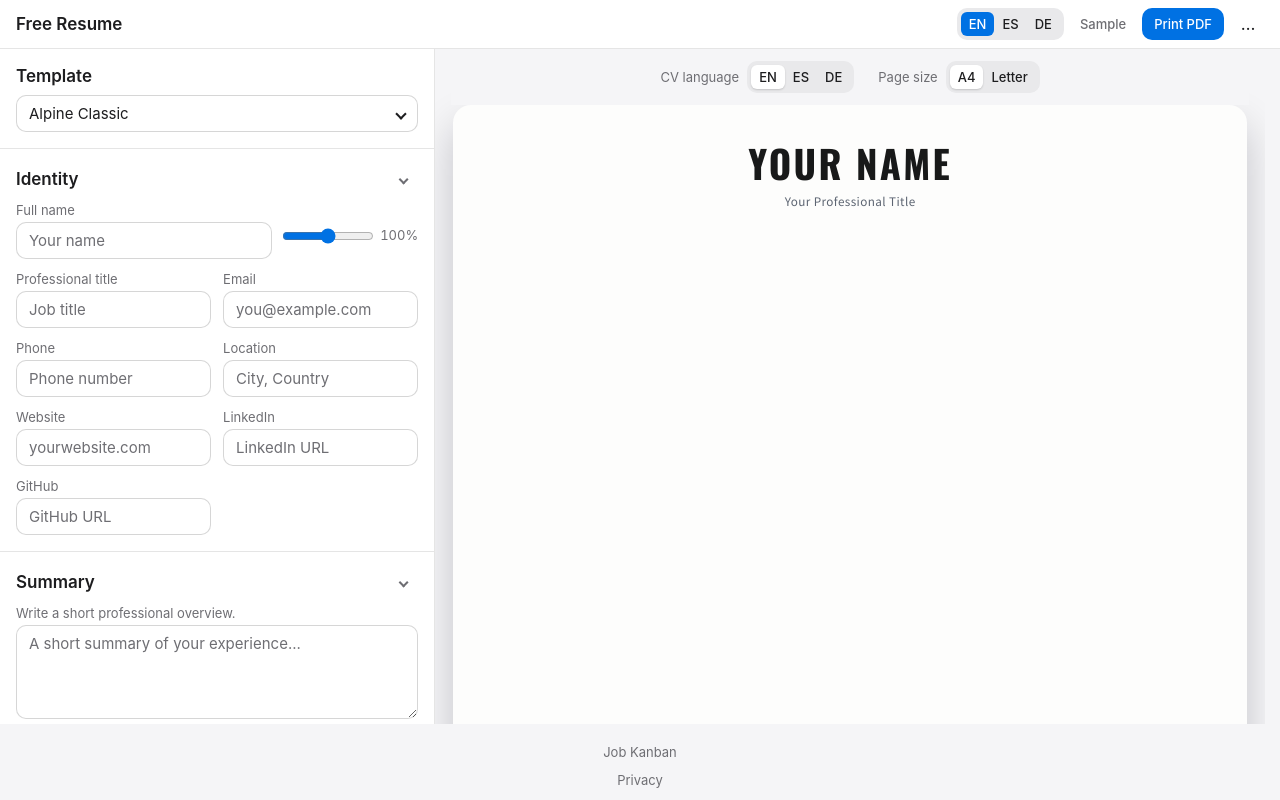
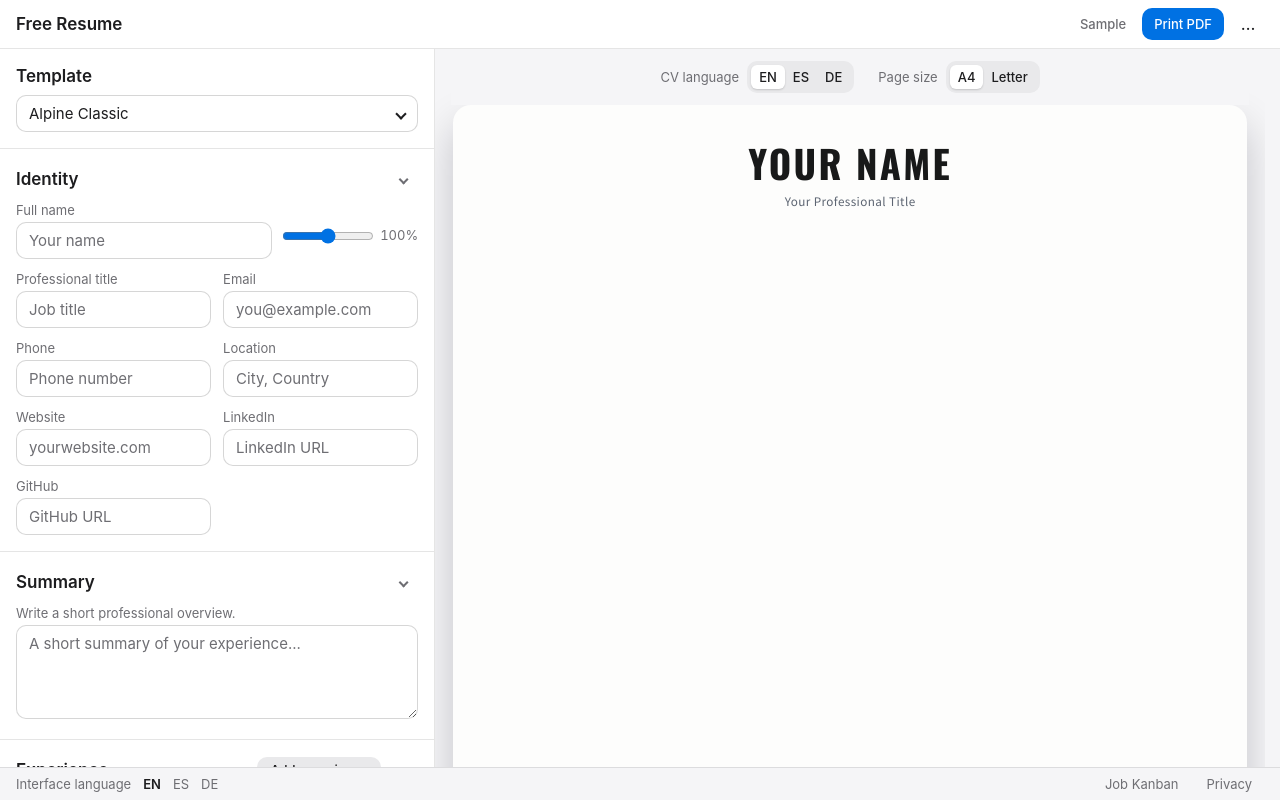
Before and after one commit to hadris-com/free-resume, a browser extension: page index.html in a window 1280 px wide. Drawn offline with Linux system fonts and the light colour scheme.

Commit message:
Move the interface language to the footer and label both selectors
The resume language stays beside the paper as "CV language", the interface
language goes quietly into the footer as "Interface language", each group named
by its visible, translated label.

Part of #40.

```diff
--- a/css/app-shell.css
+++ b/css/app-shell.css
@@ -37,29 +37,6 @@ body {
   display: flex;
   align-items: center;
   gap: var(--ui-space-2);
-}
-
-.lang-switch {
-  display: inline-flex;
-  border-radius: var(--ui-radius-md);
-  padding: var(--ui-space-1);
-  background: var(--ui-fill);
-}
-
-.lang-btn {
-  font-size: var(--ui-text-sm);
-  font-weight: 500;
-  border: 0;
-  background: transparent;
-  color: var(--ui-text);
-  border-radius: var(--ui-radius-sm);
-  padding: var(--ui-space-1) var(--ui-space-2);
-  cursor: pointer;
-}
-
-.lang-btn.active {
-  background: var(--ui-accent-fill);
-  color: var(--ui-on-accent);
 }
 
 .primary-btn {
@@ -175,12 +152,44 @@ body {
 /* ---- Footer ---- */
 .app-footer {
   display: flex;
-  flex-direction: column;
+  flex-wrap: wrap;
   align-items: center;
-  justify-content: center;
+  justify-content: space-between;
+  gap: var(--ui-space-1) var(--ui-space-4);
+  padding: var(--ui-space-1) var(--ui-space-4);
+  border-block-start: 1px solid var(--ui-separator);
+}
+
+.footer-links,
+.lang-switch {
+  display: flex;
+  align-items: center;
   gap: var(--ui-space-1);
-  padding-block: var(--ui-space-4) var(--ui-space-2);
-  padding-inline: 0;
+}
+
+.lang-switch-label {
+  margin-inline-end: var(--ui-space-1);
+  color: var(--ui-text-secondary);
+  font-size: var(--ui-text-sm);
+}
+
+.lang-btn {
+  border: 0;
+  border-radius: var(--ui-radius-sm);
+  padding: var(--ui-space-1);
+  background: transparent;
+  color: var(--ui-text-secondary);
+  font-size: var(--ui-text-sm);
+  cursor: pointer;
+}
+
+.lang-btn:hover {
+  color: var(--ui-text);
+}
+
+.lang-btn.active {
+  color: var(--ui-text);
+  font-weight: 600;
 }
 
 .footer-link,
--- a/index.html
+++ b/index.html
@@ -46,12 +46,6 @@
         </div>
 
         <div class="topbar-controls">
-          <div class="lang-switch" role="group" aria-label="Language">
-            <button type="button" class="lang-btn active" data-lang="en">EN</button>
-            <button type="button" class="lang-btn" data-lang="es">ES</button>
-            <button type="button" class="lang-btn" data-lang="de">DE</button>
-          </div>
-
           <button id="sample-btn" type="button" class="text-btn" aria-pressed="false" data-i18n="actions.sample" hidden>
             Sample
           </button>
@@ -334,6 +328,13 @@
       </main>
 
       <footer class="app-footer">
+        <div class="lang-switch" role="group" aria-labelledby="ui-lang-label">
+          <span class="lang-switch-label" id="ui-lang-label" data-i18n="fields.interfaceLanguage">Interface language</span>
+          <button type="button" class="lang-btn active" data-lang="en">EN</button>
+          <button type="button" class="lang-btn" data-lang="es">ES</button>
+          <button type="button" class="lang-btn" data-lang="de">DE</button>
+        </div>
+        <div class="footer-links">
           <a
             class="footer-link"
             href="https://job.hadris.com/"
@@ -344,6 +345,7 @@
             Job Kanban
           </a>
           <button type="button" class="privacy-link" id="privacy-btn" data-i18n="privacy.footer">Privacy</button>
+        </div>
       </footer>
     </div>
 
--- a/js/i18n.js
+++ b/js/i18n.js
@@ -39,6 +39,7 @@ const translations = {
     "fields.hideLanguageLevels": "Hide language levels",
     "fields.cvLanguage": "CV language",
     "fields.pageSize": "Page size",
+    "fields.interfaceLanguage": "Interface language",
     "actions.darkMode": "Dark mode",
     "actions.lightMode": "Light mode",
     "actions.addExperience": "Add experience",
@@ -180,6 +181,7 @@ const translations = {
     "fields.hideLanguageLevels": "Ocultar niveles de idioma",
     "fields.cvLanguage": "Idioma del CV",
     "fields.pageSize": "Tamaño de página",
+    "fields.interfaceLanguage": "Idioma de la interfaz",
     "actions.darkMode": "Modo oscuro",
     "actions.lightMode": "Modo claro",
     "actions.addExperience": "Agregar experiencia",
@@ -321,6 +323,7 @@ const translations = {
     "fields.hideLanguageLevels": "Sprachniveau ausblenden",
     "fields.cvLanguage": "CV-Sprache",
     "fields.pageSize": "Papierformat",
+    "fields.interfaceLanguage": "Sprache der Oberfläche",
     "actions.darkMode": "Dunkelmodus",
     "actions.lightMode": "Hellmodus",
     "actions.addExperience": "Erfahrung hinzufügen",
```
Lines whose indentation alone changed are shown as unchanged.
